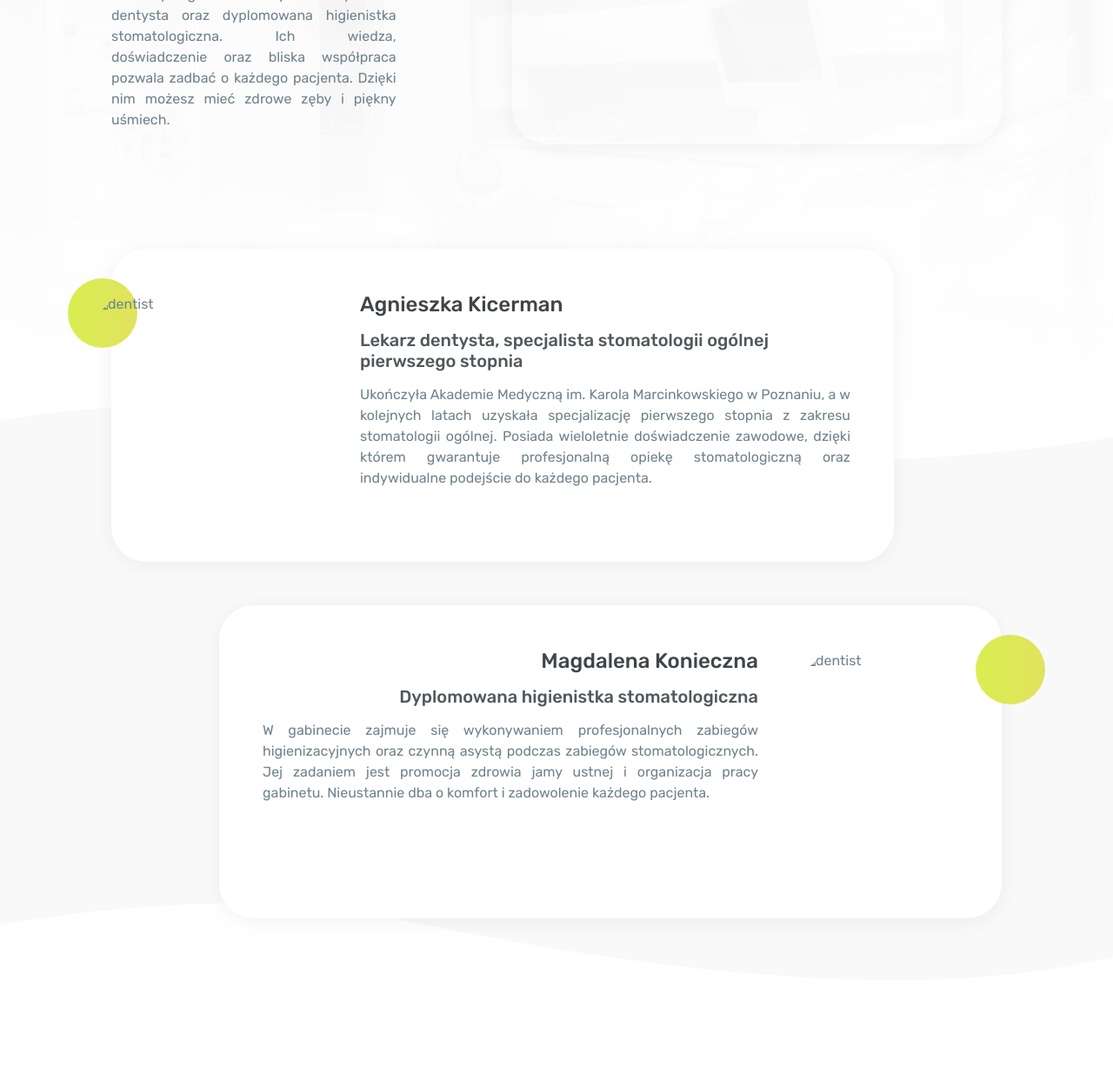
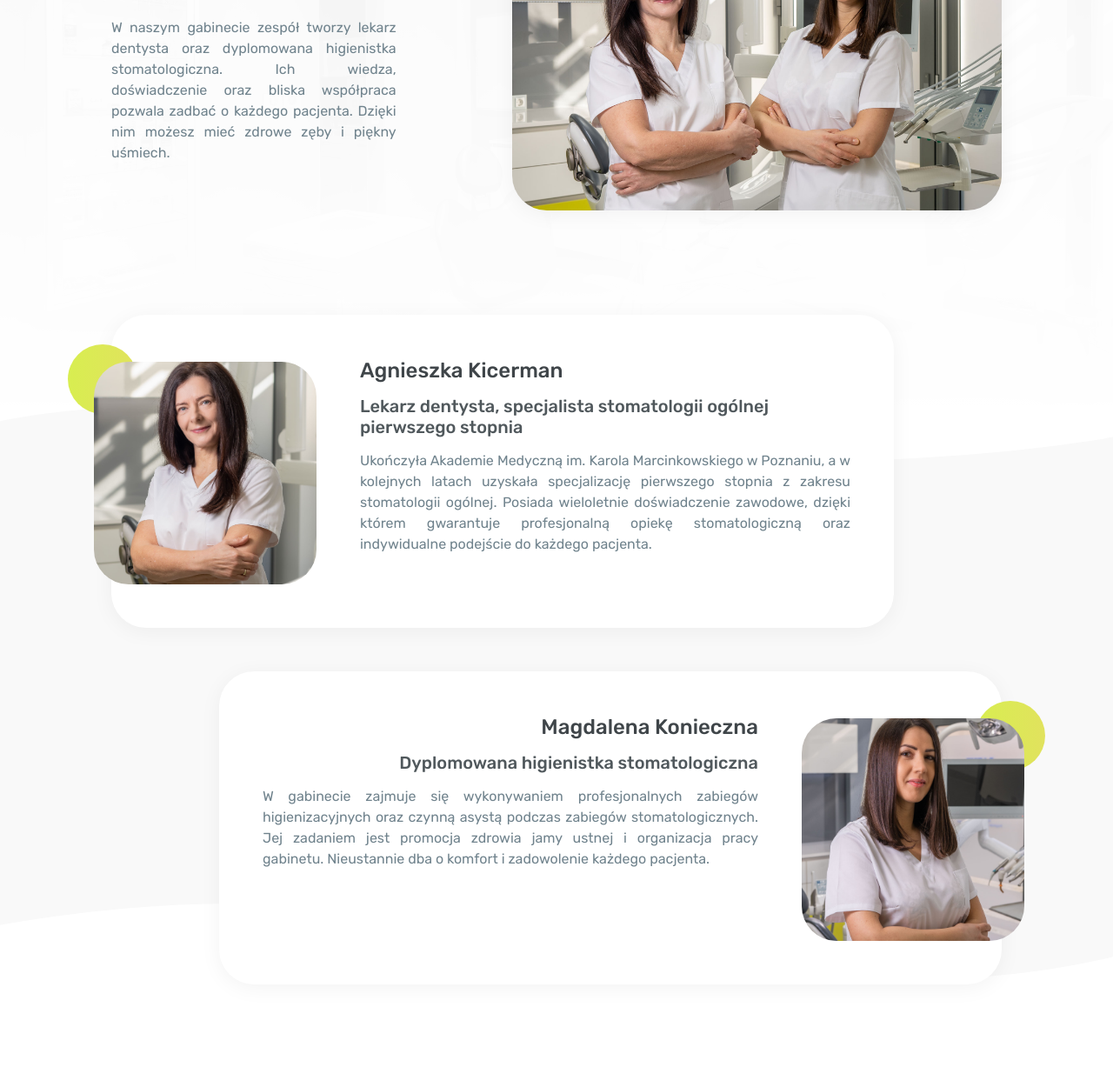
Before and after one commit to TSC-Apps/dental-clinic-web, a plain HTML site: page team.html in a window 1280 px wide. Shown: the part 333-1583 px from the top of the page at 87% size. Drawn offline with Linux system fonts and the light colour scheme.

Commit message:
Changed wrong image routes

```diff
--- a/team.html
+++ b/team.html
@@ -90,7 +90,7 @@
         </div>
 
         <img
-          src="static/img/Nasz-zespol.jpg"
+          src="static/img/team.jpg"
           alt="our team (dentist and assistent)"
         />
       </div>
@@ -105,7 +105,7 @@
               alt="green ellipse"
             />
             <img
-              src="static/img/Nasz-zespol1.jpg"
+              src="static/img/team1.jpg"
               class="base-portrait left-portrait"
               alt="dentist"
             />
@@ -145,7 +145,7 @@
               alt="green ellipse"
             />
             <img
-              src="static/img/Nasz-zespol2.jpg"
+              src="static/img/team2.jpg"
               class="base-portrait right-portrait"
               alt="dentist"
             />
```
Also changed, not shown: gallery.html (+2 -2 lines).
